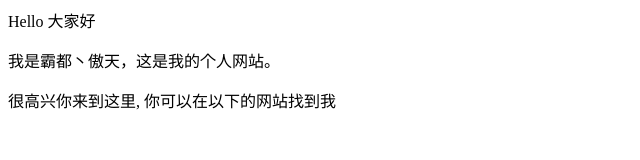
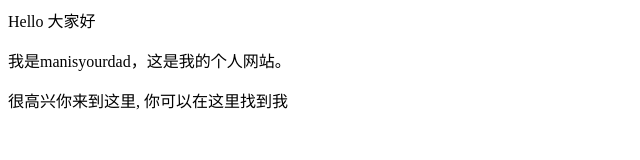
Before and after one commit to manisyourdad/manisyourdad.github.io, a plain HTML site: page index.html in a window 1280 px wide. Shown: the whole page, without its empty margins (0-640 px from the left). Drawn offline with Linux system fonts and the light colour scheme.

Commit message:
index.html

```diff
--- a/index.html
+++ b/index.html
@@ -1,3 +1,3 @@
 <p>Hello 大家好</p>
-<p>我是霸都丶傲天，这是我的个人网站。 </p>
-<p>很高兴你来到这里, 你可以在以下的网站找到我</p>
+<p>我是manisyourdad，这是我的个人网站。 </p>
+<p>很高兴你来到这里, 你可以在这里找到我</p>
```
